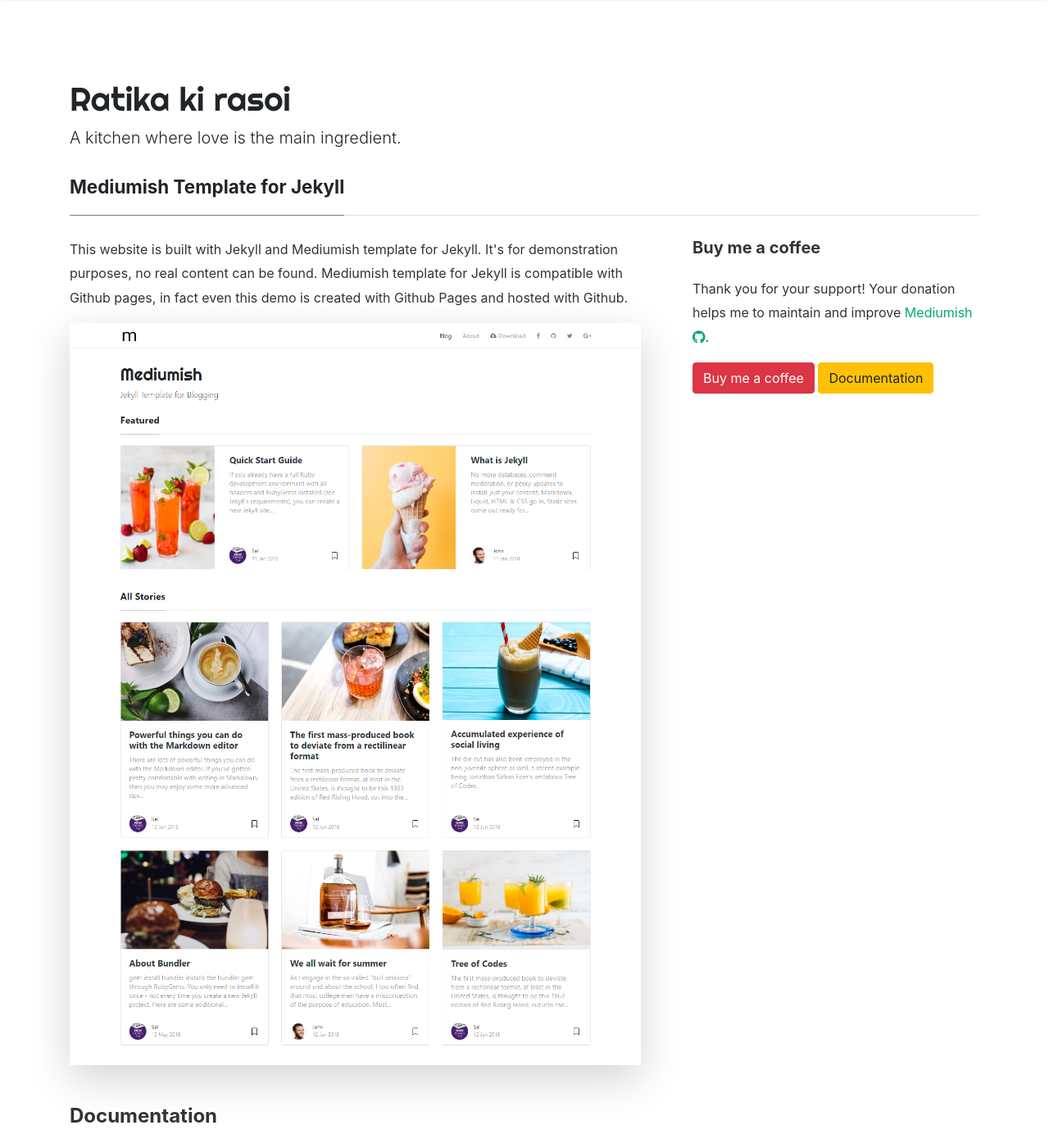
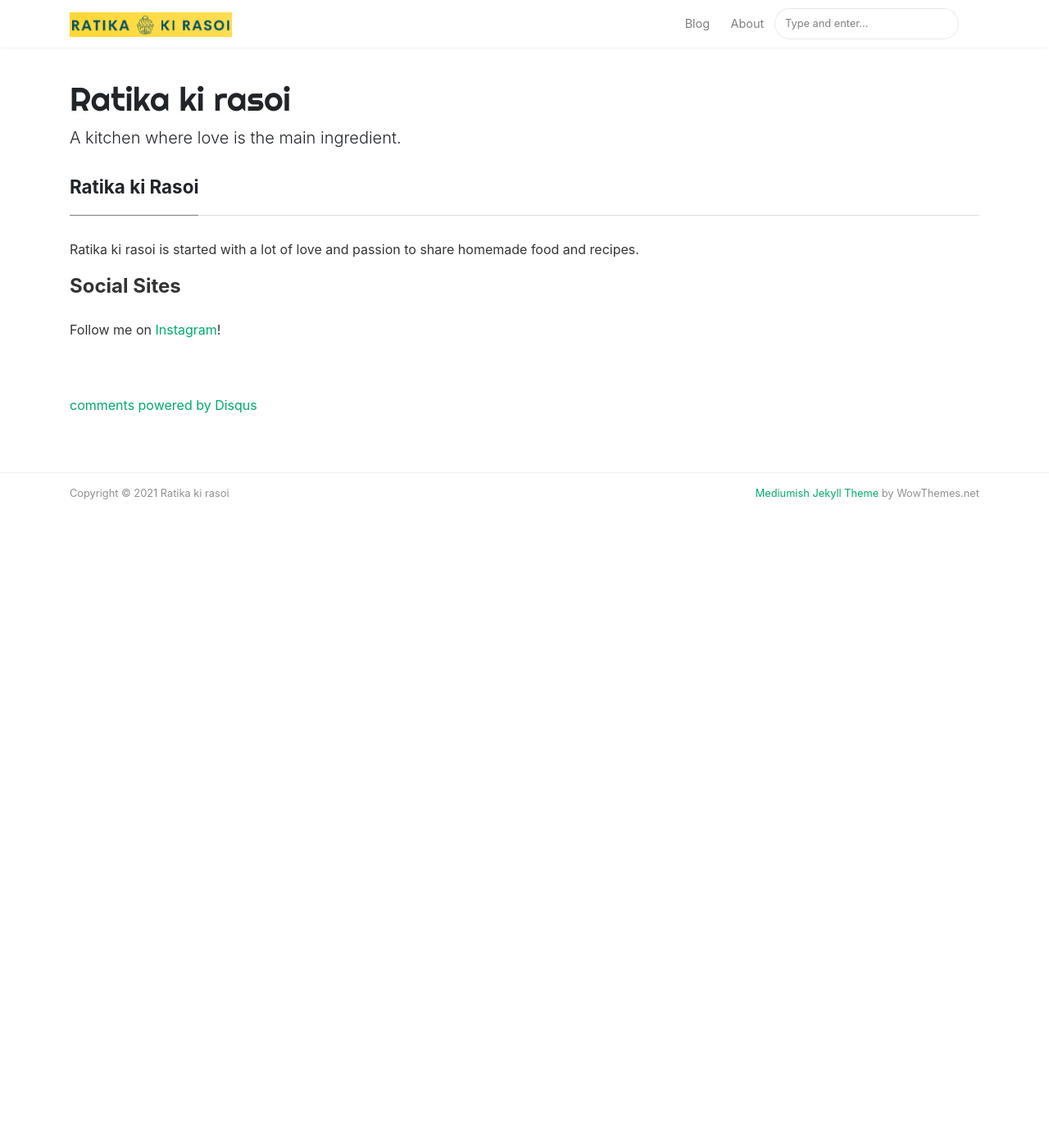
Before and after one commit to ratika-sharma/ratika-ki-rasoi, a Jekyll site: the page built from _pages/about.md, in a window 1280 px wide and 1400 px high. Shown: the whole window at 82% size. Built offline with Jekyll 4.4.1, drawn with Linux system fonts in a browser that asks for light colours; nearby versions of some CDN libraries; comment, search, counter and statistics services are not loaded; some of the changed text lies outside the part shown.

Commit message:
Update about page

```diff
--- a/_pages/about.md
+++ b/_pages/about.md
@@ -1,6 +1,6 @@
 ---
 layout: page
-title: Mediumish Template for Jekyll
+title: Ratika ki Rasoi
 permalink: /about
 comments: true
 ---
@@ -8,28 +8,10 @@ comments: true
 <div class="row justify-content-between">
 <div class="col-md-8 pr-5">
 
-<p>This website is built with Jekyll and Mediumish template for Jekyll. It's for demonstration purposes, no real content can be found. Mediumish template for Jekyll is compatible with Github pages, in fact even this demo is created with Github Pages and hosted with Github.</p>
+<p>Ratika ki rasoi is started with a lot of love and passion to share homemade food and recipes.</p>
 
-<p class="mb-5"><img class="shadow-lg" src="{{site.baseurl}}/assets/images/mediumish-jekyll-template.png" alt="jekyll template mediumish" /></p>
-<h4>Documentation</h4>
+<h4>Social Sites</h4>
 
-<p>Please, read the docs <a href="https://bootstrapstarter.com/bootstrap-templates/template-mediumish-bootstrap-jekyll/">here</a>.</p>
-
-<h4>Questions or bug reports?</h4>
-
-<p>Head over to our <a href="https://github.com/wowthemesnet/mediumish-theme-jekyll">Github repository</a>!</p>
+<p> Follow me on <a href="https://www.instagram.com/ratika.ki.rasoi/">Instagram</a>!</p>
 
 </div>
-
-<div class="col-md-4">
-
-<div class="sticky-top sticky-top-80">
-<h5>Buy me a coffee</h5>
-
-<p>Thank you for your support! Your donation helps me to maintain and improve <a target="_blank" href="https://github.com/wowthemesnet/mediumish-theme-jekyll">Mediumish <i class="fab fa-github"></i></a>.</p>
-
-<a target="_blank" href="https://www.wowthemes.net/donate/" class="btn btn-danger">Buy me a coffee</a> <a target="_blank" href="https://bootstrapstarter.com/bootstrap-templates/template-mediumish-bootstrap-jekyll/" class="btn btn-warning">Documentation</a>
-
-</div>
-</div>
-</div>
```
